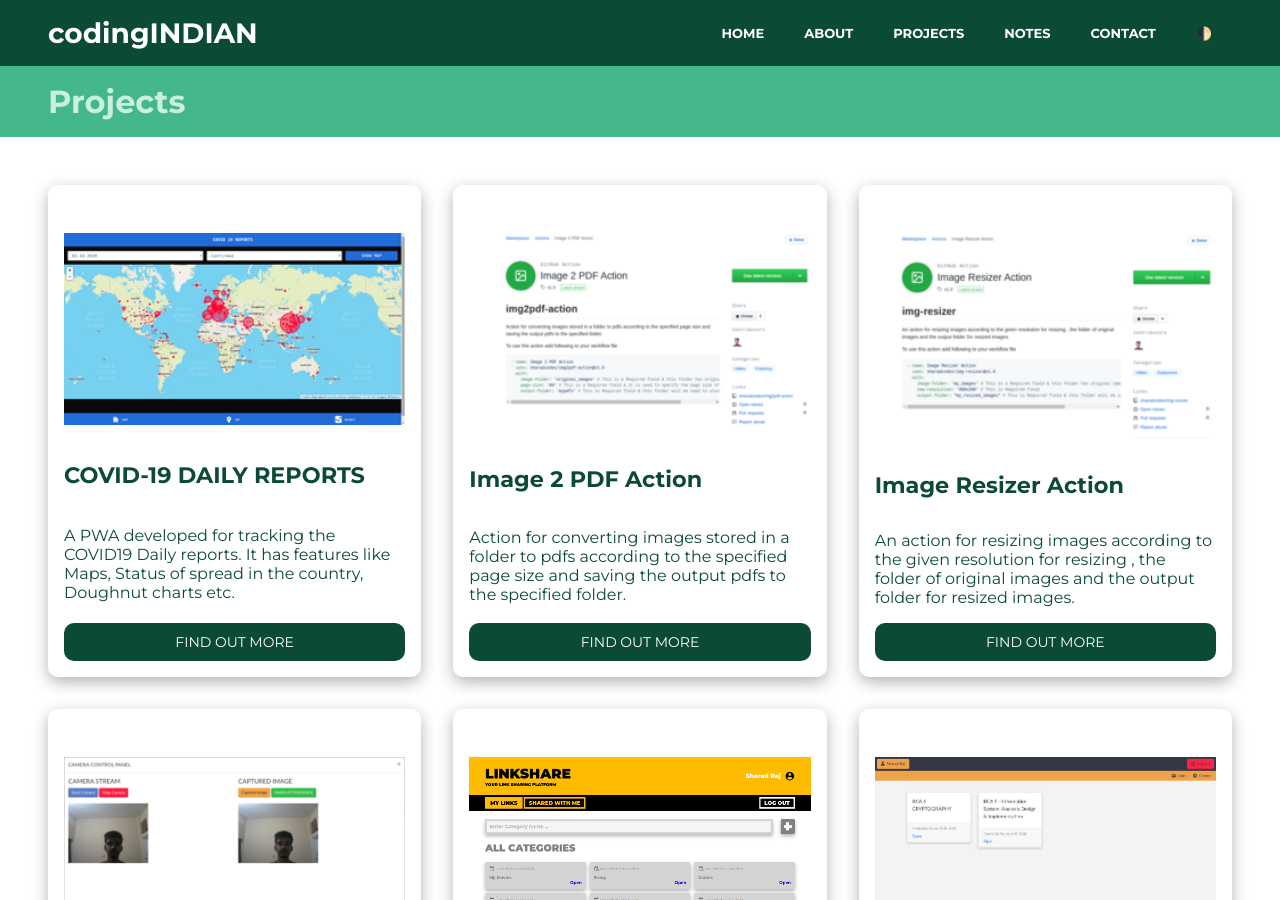
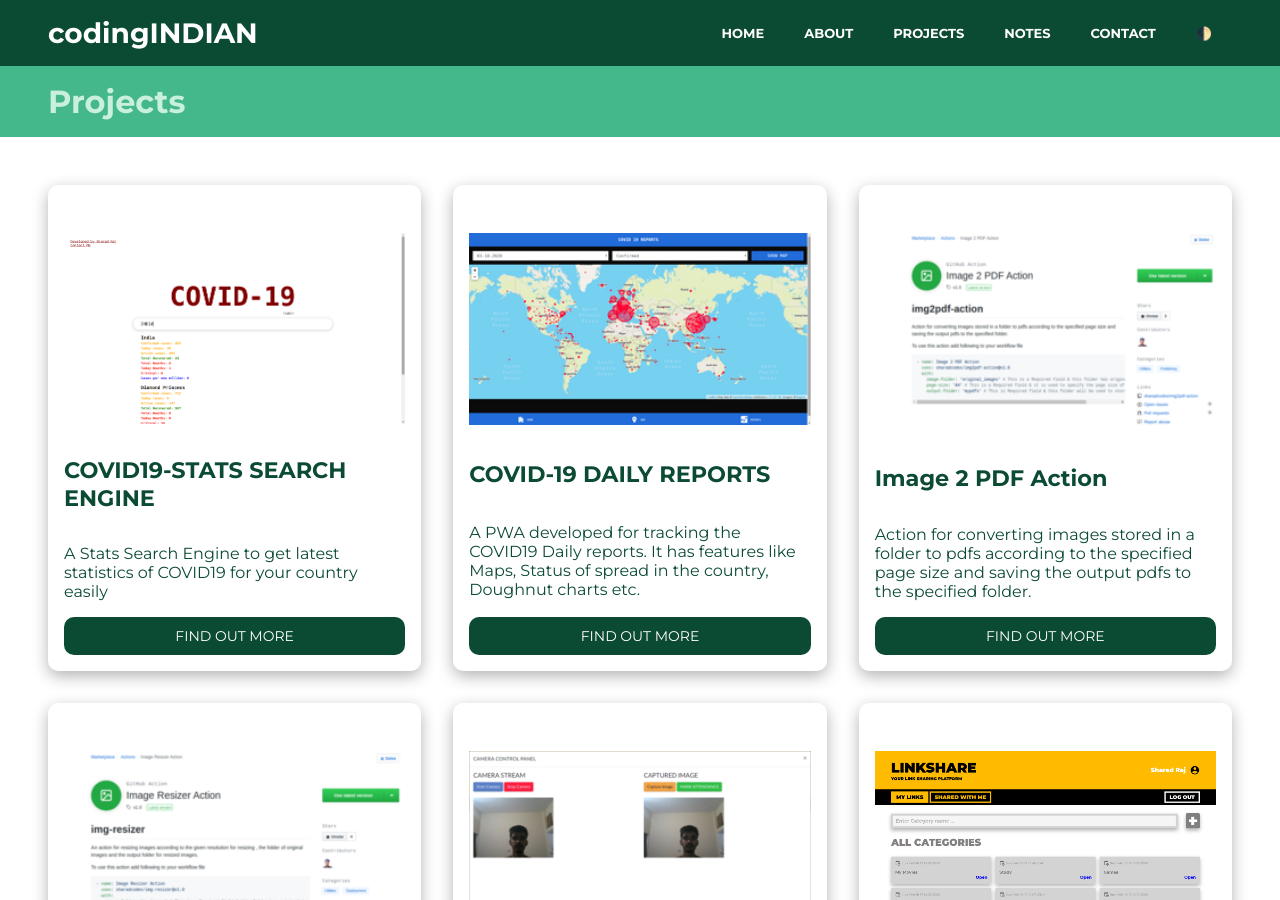
Before and after one commit to sharadcodes/sharadcodes.github.io, a Jekyll site: the page built from projects.html, in a window 1280 px wide and 900 px high. Built offline with Jekyll 4.4.1, drawn with Linux system fonts in a browser that asks for light colours.

Commit message:
Update Collections “projects”

```diff
--- a/_data/projects_data.yml
+++ b/_data/projects_data.yml
@@ -1,4 +1,11 @@
 projects:
+  - title: COVID19-STATS SEARCH ENGINE
+    link: 'https://covid19search.netlify.com/'
+    img: /assets/uploads/cvd19src.png
+    img_alt: COVID19-STATS SEARCH ENGINE SCREENSHOT
+    about: >-
+      A Stats Search Engine to get latest statistics of COVID19 for your country
+      easily
   - title: COVID-19 DAILY REPORTS
     img: /assets/uploads/cvd19.png
     img_alt: COVID-19 DAILY REPORTS
```
Also changed, not shown: assets/uploads/cvd19src.png (added).
